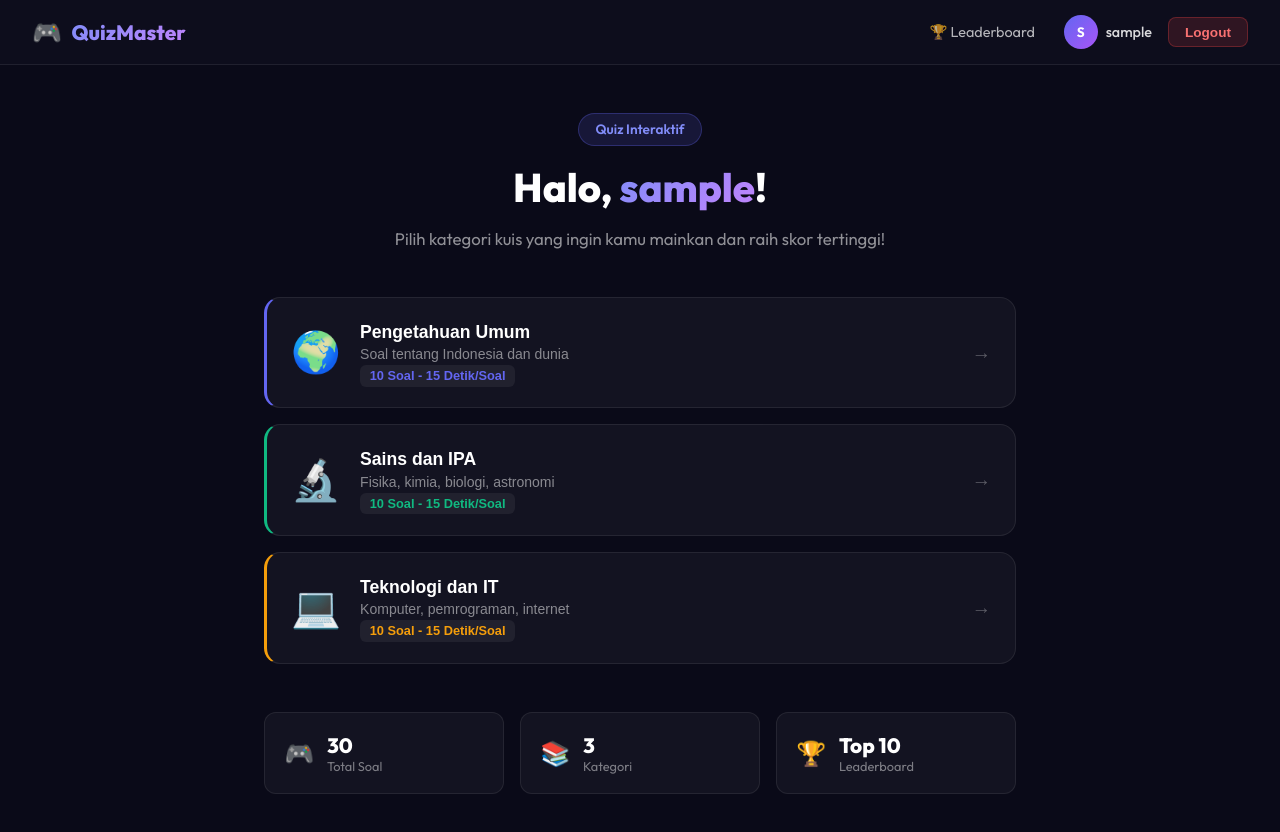
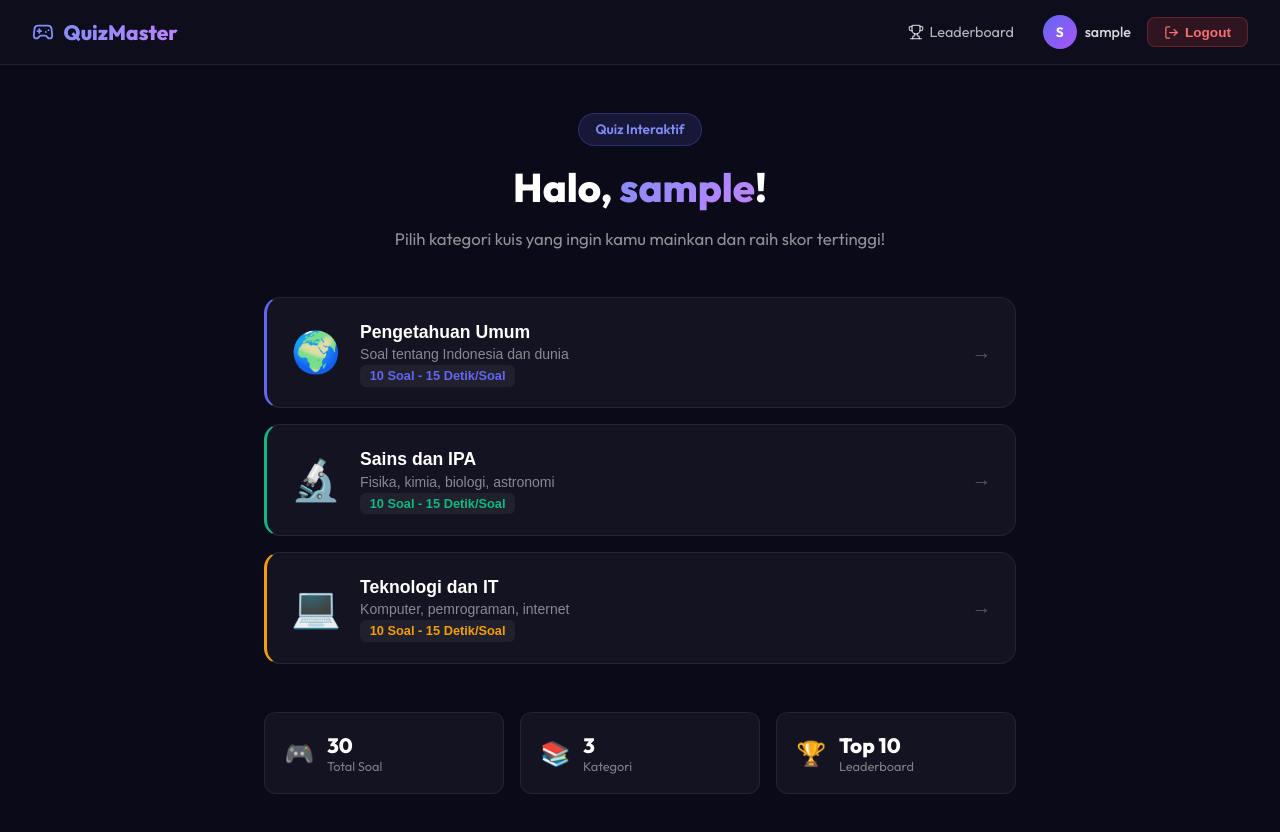
Before and after one commit to driannn04/tugas_kelompok_web_software_tools, a React (Vite) app in the folder quiz-app/: page / in a window 1280 px wide. Shown: the top 832 px of the page. Built offline with nearby package versions, Linux system fonts and the light colour scheme; sample sign-in values are in the browser's storage.

Commit message:
feat: add UI dependencies - lucide-react icons, clsx, canvas-confetti on result page

```diff
--- a/quiz-app/src/components/Navbar.css
+++ b/quiz-app/src/components/Navbar.css
@@ -14,10 +14,10 @@
   -webkit-background-clip: text; -webkit-text-fill-color: transparent;
 }
 .navbar-right { display: flex; align-items: center; gap: 1rem; }
-.nav-link { color: rgba(255,255,255,0.7); text-decoration: none; font-size: 0.9rem; padding: 0.4rem 0.8rem; border-radius: 8px; transition: all 0.2s; }
+.nav-link { color: rgba(255,255,255,0.7); text-decoration: none; font-size: 0.9rem; padding: 0.4rem 0.8rem; border-radius: 8px; transition: all 0.2s;   display: inline-flex; align-items: center; gap: 6px;}
 .nav-link:hover { background: rgba(255,255,255,0.08); color: #fff; }
 .user-badge { display: flex; align-items: center; gap: 0.5rem; }
 .user-avatar { width: 34px; height: 34px; border-radius: 50%; background: linear-gradient(135deg, #6366f1, #a855f7); display: flex; align-items: center; justify-content: center; font-weight: 700; font-size: 0.85rem; color: #fff; }
 .user-name { color: rgba(255,255,255,0.85); font-size: 0.9rem; font-weight: 500; }
-.btn-logout { padding: 0.4rem 1rem; border-radius: 8px; font-size: 0.85rem; font-weight: 600; background: rgba(239,68,68,0.15); color: #f87171; border: 1px solid rgba(239,68,68,0.3); cursor: pointer; transition: all 0.2s; }
+.btn-logout { padding: 0.4rem 1rem; border-radius: 8px; font-size: 0.85rem; font-weight: 600; background: rgba(239,68,68,0.15); color: #f87171; border: 1px solid rgba(239,68,68,0.3); cursor: pointer; transition: all 0.2s;   display: inline-flex; align-items: center; gap: 6px;}
 .btn-logout:hover { background: rgba(239,68,68,0.3); color: #fff; }
--- a/quiz-app/src/components/Navbar.jsx
+++ b/quiz-app/src/components/Navbar.jsx
@@ -1,5 +1,6 @@
 import { Link, useNavigate } from "react-router-dom";
 import { useAuth } from "../context/AuthContext";
+import { Trophy, LogOut, Gamepad2 } from "lucide-react";
 import "./Navbar.css";
 
 export default function Navbar() {
@@ -14,17 +15,23 @@ export default function Navbar() {
   return (
     <nav className="navbar">
       <div className="navbar-brand">
-        <span className="navbar-logo">🎮</span>
+        <Gamepad2 size={22} color="#818cf8" />
         <Link to="/" className="navbar-title">QuizMaster</Link>
       </div>
       {currentUser && (
         <div className="navbar-right">
-          <Link to="/leaderboard" className="nav-link">🏆 Leaderboard</Link>
+          <Link to="/leaderboard" className="nav-link">
+            <Trophy size={16} />
+            Leaderboard
+          </Link>
           <div className="user-badge">
             <div className="user-avatar">{currentUser.username[0].toUpperCase()}</div>
             <span className="user-name">{currentUser.username}</span>
           </div>
-          <button onClick={handleLogout} className="btn-logout">Logout</button>
+          <button onClick={handleLogout} className="btn-logout">
+            <LogOut size={15} />
+            Logout
+          </button>
         </div>
       )}
     </nav>
--- a/quiz-app/src/pages/ResultPage.jsx
+++ b/quiz-app/src/pages/ResultPage.jsx
@@ -1,5 +1,10 @@
+import { useEffect } from "react";
 import { useLocation, useNavigate } from "react-router-dom";
 import { categoryInfo } from "../data/questions";
+import { motion } from "framer-motion";
+import { CheckCircle2, XCircle, RotateCcw, Trophy, Home } from "lucide-react";
+import clsx from "clsx";
+import confetti from "canvas-confetti";
 import "./ResultPage.css";
 
 export default function ResultPage() {
@@ -19,8 +24,44 @@ export default function ResultPage() {
   };
   const grade = getGrade();
 
+  // Confetti saat skor bagus
+  useEffect(() => {
+    if (percent >= 70) {
+      const duration = 2000;
+      const end = Date.now() + duration;
+      const colors = percent >= 90
+        ? ["#f59e0b", "#fbbf24", "#fde68a"]
+        : ["#10b981", "#34d399", "#6ee7b7"];
+
+      const frame = () => {
+        confetti({
+          particleCount: 4,
+          angle: 60,
+          spread: 55,
+          origin: { x: 0 },
+          colors,
+        });
+        confetti({
+          particleCount: 4,
+          angle: 120,
+          spread: 55,
+          origin: { x: 1 },
+          colors,
+        });
+        if (Date.now() < end) requestAnimationFrame(frame);
+      };
+      frame();
+    }
+  }, [percent]);
+
   return (
-    <div className="result-wrapper">
+    <motion.div
+      className="result-wrapper"
+      initial={{ opacity: 0, y: 20 }}
+      animate={{ opacity: 1, y: 0 }}
+      exit={{ opacity: 0 }}
+      transition={{ duration: 0.4 }}
+    >
       <div className="result-card">
         <div className="result-score-circle" style={{ "--color": grade.color }}>
           <div className="score-inner">
@@ -32,9 +73,15 @@ export default function ResultPage() {
         <p className="percent-text">{percent}% benar</p>
         <p className="category-label">{catInfo?.emoji} {catInfo?.label}</p>
         <div className="result-actions">
-          <button className="btn-play-again" onClick={() => navigate("/quiz/" + category)}>Main Lagi</button>
-          <button className="btn-leaderboard" onClick={() => navigate("/leaderboard")}>Leaderboard</button>
-          <button className="btn-home" onClick={() => navigate("/")}>Pilih Kategori</button>
+          <button className="btn-play-again" onClick={() => navigate("/quiz/" + category)}>
+            <RotateCcw size={16} /> Main Lagi
+          </button>
+          <button className="btn-leaderboard" onClick={() => navigate("/leaderboard")}>
+            <Trophy size={16} /> Leaderboard
+          </button>
+          <button className="btn-home" onClick={() => navigate("/")}>
+            <Home size={16} /> Pilih Kategori
+          </button>
         </div>
       </div>
       <div className="review-section">
@@ -43,20 +90,30 @@ export default function ResultPage() {
           {answers.map((a, i) => {
             const isCorrect = a.selected === a.question.answer;
             return (
-              <div key={i} className={"review-item " + (isCorrect ? "correct" : "wrong")}>
+              <motion.div
+                key={i}
+                className={clsx("review-item", isCorrect ? "correct" : "wrong")}
+                initial={{ opacity: 0, x: -20 }}
+                animate={{ opacity: 1, x: 0 }}
+                transition={{ delay: i * 0.05 }}
+              >
                 <div className="review-num">{i + 1}</div>
                 <div className="review-content">
                   <p className="review-q">{a.question.question}</p>
                   <p className="review-a">
-                    {isCorrect ? "Benar" : "Salah"} - Jawabanmu: <strong>{a.selected || "Waktu habis"}</strong>
+                    {isCorrect
+                      ? <><CheckCircle2 size={14} color="#10b981" /> Benar</>
+                      : <><XCircle size={14} color="#ef4444" /> Salah</>
+                    }
+                    {" "}- Jawabanmu: <strong>{a.selected || "Waktu habis"}</strong>
                     {!isCorrect && <> - Jawaban benar: <strong className="correct-ans">{a.question.answer}</strong></>}
                   </p>
                 </div>
-              </div>
+              </motion.div>
             );
           })}
         </div>
       </div>
-    </div>
+    </motion.div>
   );
 }
```
Also changed, not shown: quiz-app/package.json (+30 -27 lines), 1 other file (tests, documents, lock files or other folders).
